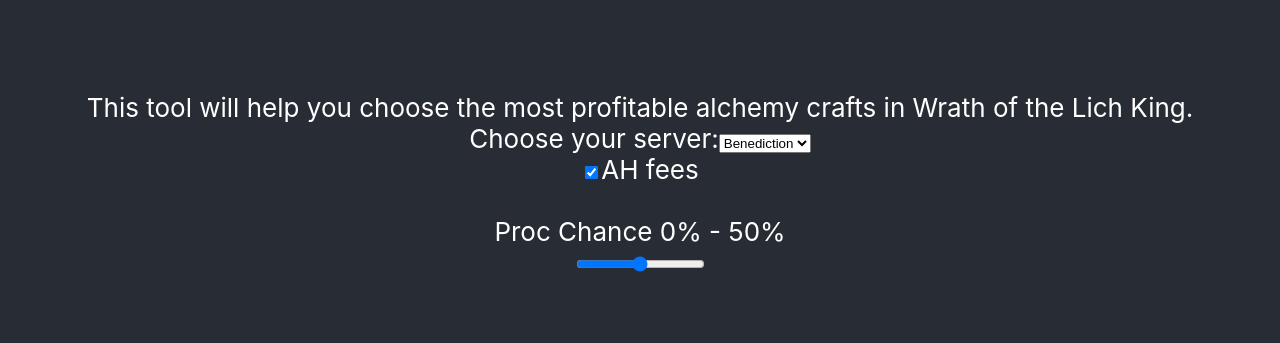
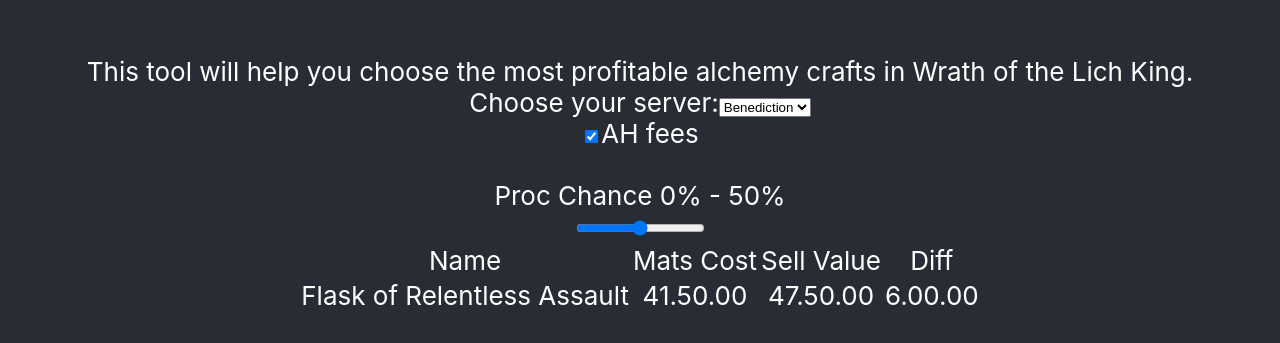
Before and after one commit to CMcManamon/alchemy-market, a React (Create React App) app: page / in a window 1280 px wide. Shown: the part 215-558 px from the top of the page. Built offline with nearby package versions, Linux system fonts and the light colour scheme.

Commit message:
Create react components MarketTable and MarketRow

```diff
--- a/src/App.js
+++ b/src/App.js
@@ -1,11 +1,13 @@
 import "./App.css";
 import Header from "./components/header";
+import MarketTable from "./components/marketTable";
 
 function App() {
   return (
     <div className="App">
       <header className="App-header">
         <Header />
+        <MarketTable />
       </header>
     </div>
   );
--- /dev/null
+++ b/src/components/marketRow.js
@@ -0,0 +1,14 @@
+import React from "react";
+
+const MarketRow = (props) => {
+  const { itemName, matCost, sellValue, diff } = props;
+  return (
+    <tr>
+      <td>{itemName}</td>
+      <td>{matCost}</td>
+      <td>{sellValue}</td>
+      <td>{diff}</td>
+    </tr>
+  );
+};
+export default MarketRow;
--- /dev/null
+++ b/src/components/marketTable.js
@@ -0,0 +1,28 @@
+import React from "react";
+import MarketRow from "./marketRow";
+
+const MarketTable = () => {
+  let itemName = "Flask of Relentless Assault";
+  let matCost = "41.50.00";
+  let sellValue = "47.50.00";
+  let diff = "6.00.00";
+  return (
+    <div id="market-container">
+      <table id="market-table">
+        <thead>
+          <td>Name</td>
+          <td>Mats Cost</td>
+          <td>Sell Value</td>
+          <td>Diff</td>
+        </thead>
+        <MarketRow
+          itemName={itemName}
+          matCost={matCost}
+          sellValue={sellValue}
+          diff={diff}
+        />
+      </table>
+    </div>
+  );
+};
+export default MarketTable;
```
